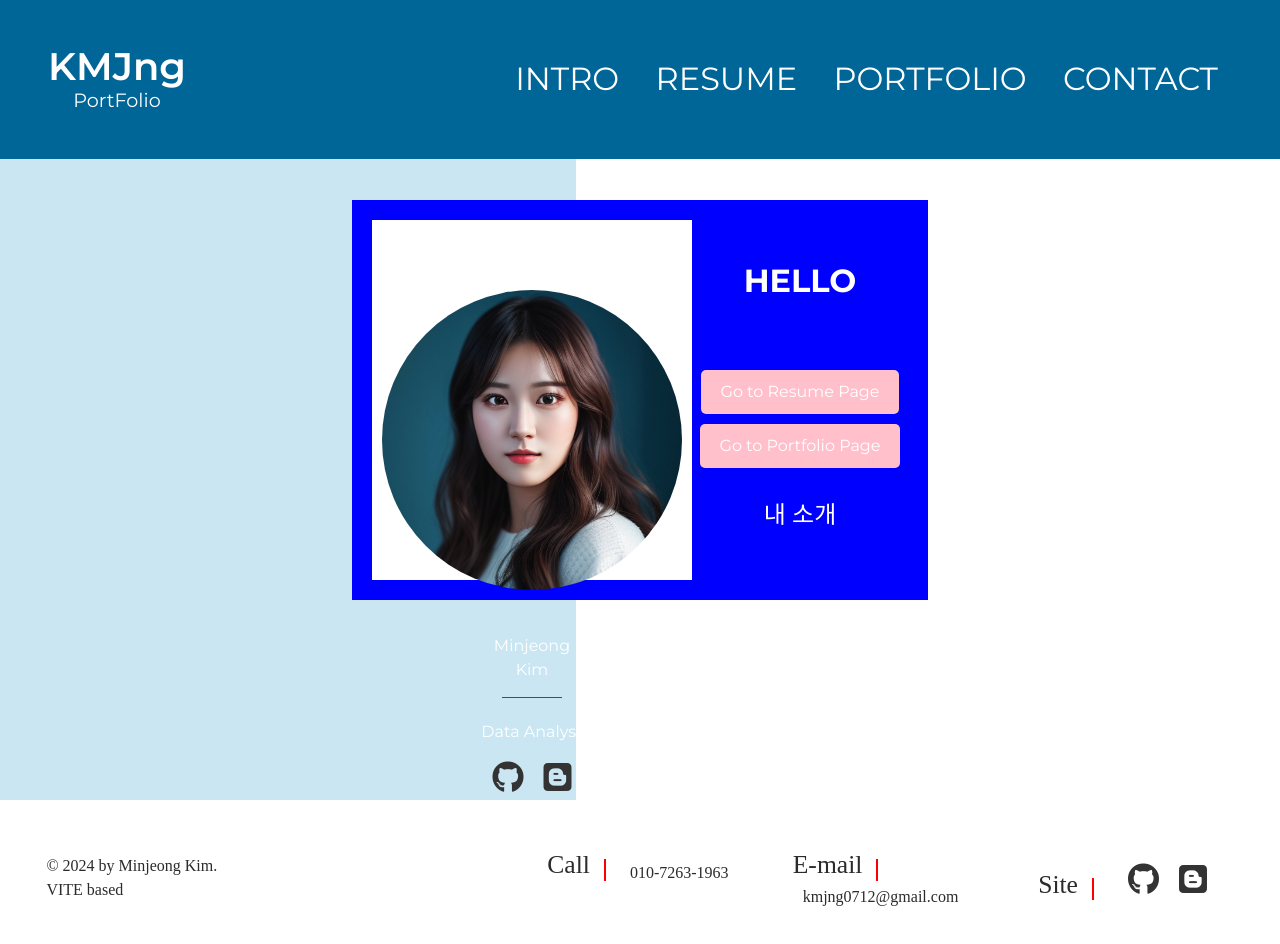
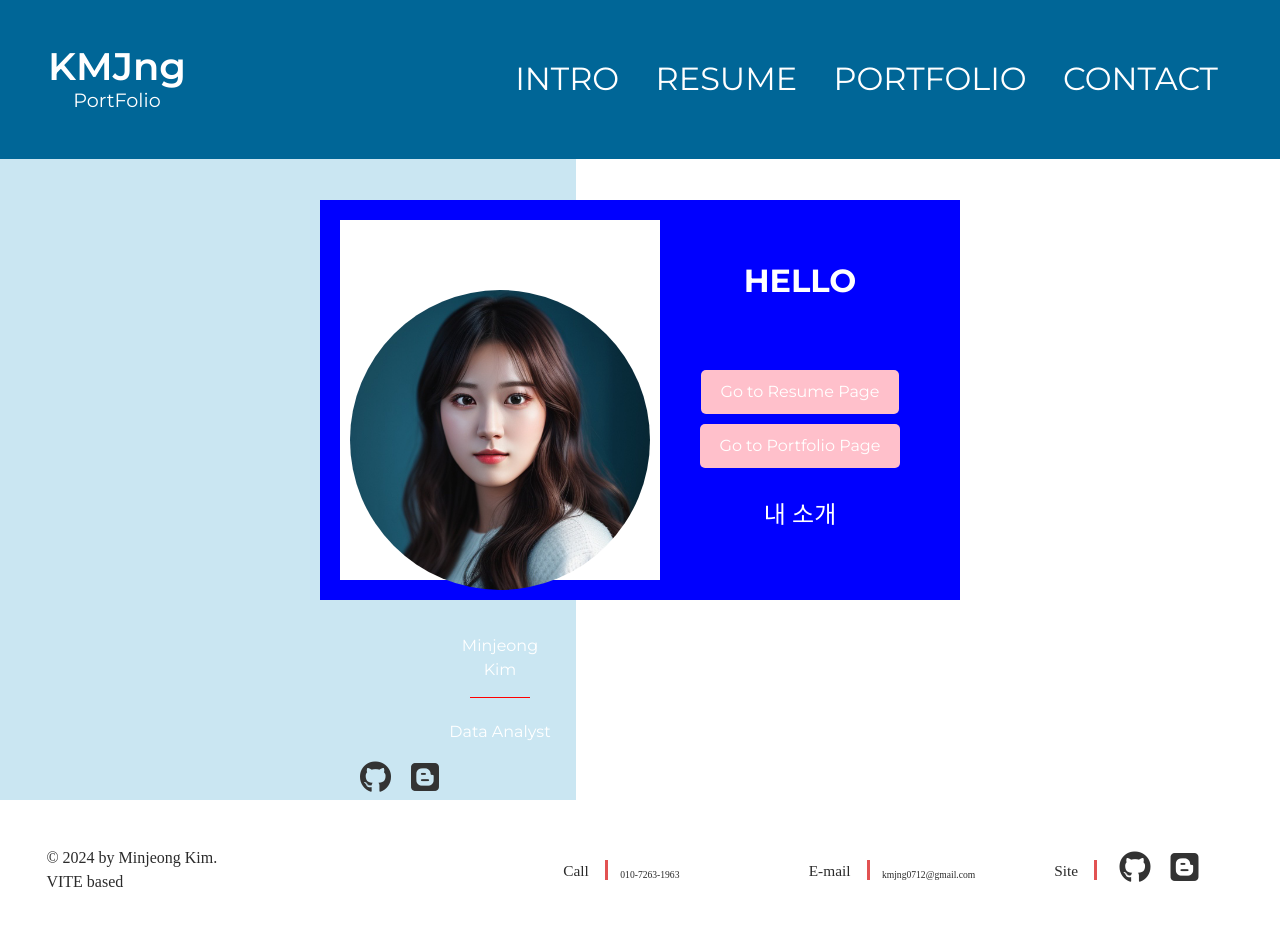
Before and after one commit to Kmjng/vite-project-kmj, a website built with Vite: page src/index.html in a window 1280 px wide. Built offline with nearby package versions, Linux system fonts and the light colour scheme; a small style sheet from the web is missing; a web font is replaced by a local one.

Commit message:
20240701수정

```diff
--- a/src/assets/css/section/footer.css
+++ b/src/assets/css/section/footer.css
@@ -29,7 +29,6 @@
 }
 
 .right-side {
-
     display: flex;
     flex-direction: row; /* 우측 영역을 가로로 나열 */
     flex: 1.2; /* 우측 영역이 남은 공간을 모두 차지하도록 설정 */
@@ -38,10 +37,14 @@
 .right-row {
     flex: 1; /* 각 우측 컬럼이 세로 방향으로 남은 공간을 모두 차지하도록 설정 */
     margin: 0 10px; /* 각 컬럼 사이의 여백 설정 */
+    font-size: 0.6rem;
+    align-content: center;
 }
 
 .right-side .right-row span {
-    font-size: 1.6em; /* 큰 글씨 사이즈 */
+    font-size: 1.6em;
+    padding: 0.1rem 1rem;
+    border-right: 0.2rem solid #e25252;
 }
 
 .right-side .right-row .contact-info {
@@ -53,12 +56,6 @@
     margin-left: 10px; /* div와 p 사이의 여백 설정 */
 }
 
-
-.v-line{
-    width: 2px; /* 세로 선의 너비 */
-    height: 35%; /* 세로 선의 높이를 부모 요소에 맞게 설정 */
-    background-color: red; /* 세로 선의 색상 */
-    display: inline-block; /* 인라인 블록 요소로 설정하여 텍스트와 나란히 배치 */
-    margin: -10px 10px; /* 세로 선 좌우 여백 설정 */
-    vertical-align: middle; /* 세로 정렬을 중앙으로 설정 */
+.footer-icons{
+    transform:translateY(-100%);
 }
--- a/src/assets/css/section/intro.css
+++ b/src/assets/css/section/intro.css
@@ -4,8 +4,8 @@
     top: 50%; /* 부모 요소의 세로 중앙에서 위로 50% */
     left: 50%; /* 부모 요소의 가로 중앙에서 오른쪽으로 50% */
     transform: translate(-50%, -50%); /* 자신의 너비와 높이의 절반만큼 이동하여 정확한 가운데 정렬 */
-    width: 80%; /* intro의 너비 설정 */
-    max-width: 45vw ;  /* 최대 너비 설정 */
+    width: 40rem; /* intro의 너비 설정 */
+    /*max-width: 45vw ;   최대 너비 설정 */
     height: 50vh; /* intro의 높이를 화면 높이의 50%로 설정 */
     padding: 20px; /* 내부 여백 설정 */
     background-color: blue; /* 배경색 설정 */
@@ -49,6 +49,7 @@
     display: flex;
     justify-content: center;
     margin-top: 10px; /* 원하는 여백 설정 */
+    position: absolute;
 }
 
 .social-icons a {
--- a/src/index.html
+++ b/src/index.html
@@ -67,7 +67,7 @@
                     Kim <br />
                     <span class="line"></span> <br />
                     Data Analyst
-                    <div class="social-icons">
+                    <div class="social-icons ">
                         <a href="https://github.com/Kmjng" target="_blank"><i class="fab fa-github"></i></a>
                         <a href="https://hellomars.tistory.com/" target="_blank"><i class="fab fa-blogger"></i></a>
                     </div>
@@ -100,26 +100,23 @@
                     <div class="right-side">
                         <div class="right-row">
                             <span class="label">Call</span>
-                            <div class="v-line">
-                            </div>
+
                             <div class="contact-info">
                                 <p>010-7263-1963</p>
                             </div>
                         </div>
                         <div class="right-row">
                             <span class="label">E-mail</span>
-                            <div class="v-line">
-                            </div>
+
                             <div class="contact-info">
                                 <p>kmjng0712@gmail.com</p>
                             </div>
                         </div>
                         <div class="right-row">
                             <span class="label">Site</span>
-                            <div class="v-line">
-                            </div>
+
                             <div class="contact-info">
-                                <div class="social-icons">
+                                <div class="social-icons footer-icons">
                                     <a href="https://github.com/Kmjng" target="_blank"><i class="fab fa-github"></i></a>
                                     <a href="https://hellomars.tistory.com/" target="_blank"><i class="fab fa-blogger"></i></a>
                                 </div>
```
